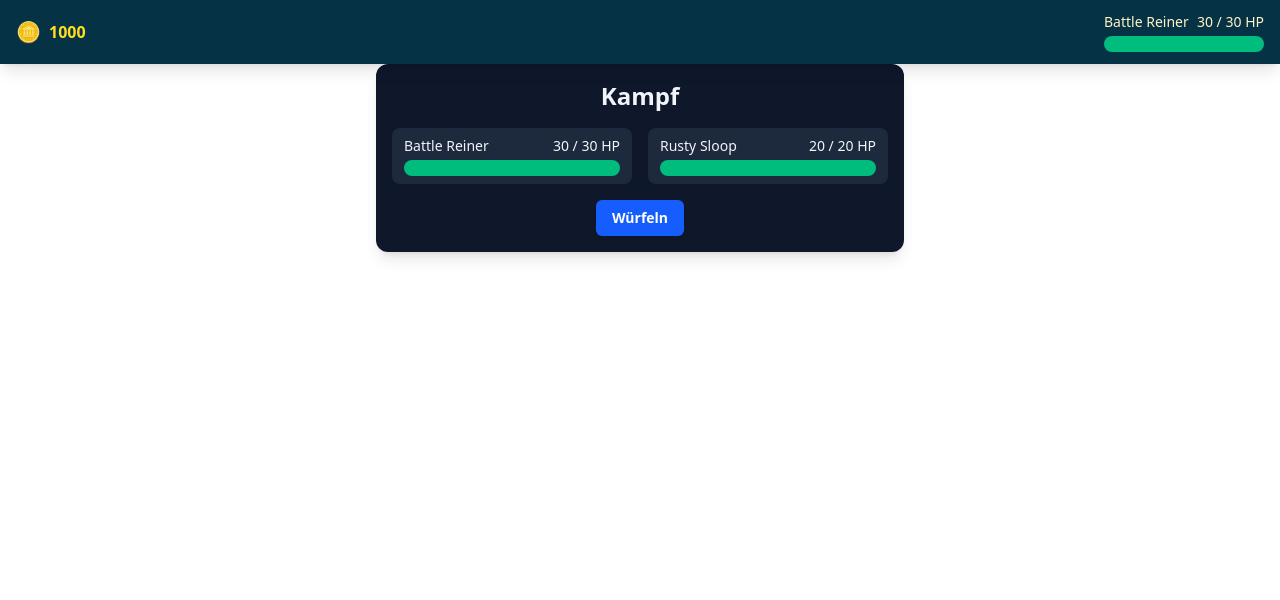
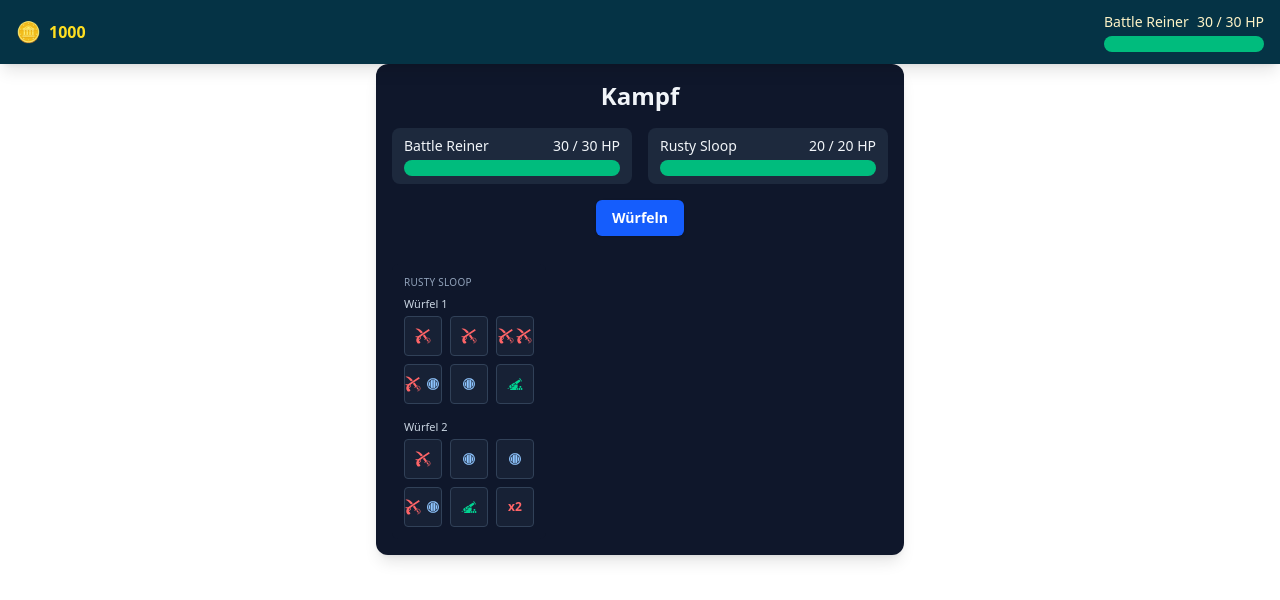
Before and after one commit to AchillesGit/tide-and-trade, a React (Vite) app: page /battle in a window 1280 px wide. Shown: the top 600 px of the page. Built offline with nearby package versions, Linux system fonts and the light colour scheme.

Commit message:
visualize dices for player and enemy in battle component

```diff
--- /dev/null
+++ b/src/components/DiceOverview.tsx
@@ -0,0 +1,48 @@
+import FaceIcons from "./battle/FaceIcons";
+
+import type { FC } from "react";
+
+import type { Dice } from "../types/battleTypes";
+
+interface DiceOverviewProps {
+  title: string;
+  dices: Dice[];
+}
+
+const DiceOverview: FC<DiceOverviewProps> = ({ title, dices }) => {
+  if (!dices || dices.length === 0) return null;
+
+  return (
+    <div className="mt-3 rounded-md bg-slate-900/80 p-3 text-xs">
+      {title ? (
+        <div className="mb-2 text-[10px] uppercase tracking-wide text-slate-400">
+          {title}
+        </div>
+      ) : null}
+
+      <div className="flex flex-col gap-4">
+        {dices.map((item, idx) => (
+          <div key={idx} className="flex flex-col gap-1">
+            <div className="text-[11px] text-slate-300">
+              {`Würfel ${idx + 1}`}
+            </div>
+
+            <div className="grid grid-cols-3 gap-2">
+              {item.faces?.map((face, faceIndex) => (
+                <div
+                  // eslint-disable-next-line react/no-array-index-key
+                  key={faceIndex}
+                  className="flex h-10 items-center justify-center rounded border border-slate-700 bg-slate-800/60"
+                >
+                  <FaceIcons {...face} />
+                </div>
+              ))}
+            </div>
+          </div>
+        ))}
+      </div>
+    </div>
+  );
+};
+
+export default DiceOverview;
--- a/src/components/Inventory.tsx
+++ b/src/components/Inventory.tsx
@@ -1,7 +1,7 @@
 import { useNavigate } from "react-router-dom";
 
+import DiceOverview from "./DiceOverview";
 import ItemInfo from "./ItemInfo";
-import StatsSumInfo from "./StatsSumInfo";
 import useInventory from "../hooks/useInventory";
 import { useGameStore } from "../store/gameStore";
 import { getItemAtCell } from "../util/gridHelper";
@@ -166,7 +166,13 @@ const Inventory: FC = () => {
       ) : null}
 
       <div className="flex gap-2 mt-10">
-        <StatsSumInfo />
+        <DiceOverview
+          title="Battle Reiner"
+          dices={inventoryItems.map((item) => ({
+            id: crypto.randomUUID(),
+            faces: resolveItem(item).dice,
+          }))}
+        />
         {hoveredItem ? <ItemInfo /> : null}
       </div>
     </div>
--- a/src/components/StatsSumInfo.tsx
+++ /dev/null
@@ -1,47 +0,0 @@
-import { useGameStore } from "../store/gameStore";
-import { resolveItem } from "../util/itemHelper";
-import FaceIcons from "./battle/FaceIcons";
-
-import type { FC } from "react";
-
-const StatsSumInfo: FC = () => {
-  const { inventoryItems } = useGameStore();
-
-  if (!inventoryItems || inventoryItems.length === 0) return null;
-
-  return (
-    <div className="mt-3 rounded-md bg-slate-900/80 p-3 text-xs">
-      <div className="mb-2 text-[10px] uppercase tracking-wide text-slate-400">
-        Übersicht – Alle Würfel aller Items
-      </div>
-
-      <div className="flex flex-col gap-4">
-        {inventoryItems.map((item, idx) => {
-          const resolvedItem = resolveItem(item);
-
-          return (
-            <div key={item.instanceId} className="flex flex-col gap-1">
-              <div className="text-[11px] text-slate-300">
-                {item.blueprintId ?? `Item ${idx + 1}`}
-              </div>
-
-              <div className="grid grid-cols-3 gap-2">
-                {resolvedItem.dice?.map((face, faceIndex) => (
-                  <div
-                    // eslint-disable-next-line react/no-array-index-key
-                    key={faceIndex}
-                    className="flex h-10 items-center justify-center rounded border border-slate-700 bg-slate-800/60"
-                  >
-                    <FaceIcons {...face} />
-                  </div>
-                ))}
-              </div>
-            </div>
-          );
-        })}
-      </div>
-    </div>
-  );
-};
-
-export default StatsSumInfo;
--- a/src/components/battle/Battle.tsx
+++ b/src/components/battle/Battle.tsx
@@ -7,6 +7,8 @@ import FaceIcons from "./FaceIcons";
 import useBattle from "../../hooks/useBattle";
 import { useGameStore } from "../../store/gameStore";
 import { formatGold } from "../../util/formatHelper";
+import { resolveItem } from "../../util/itemHelper";
+import DiceOverview from "../DiceOverview";
 import HpBar from "../ShipHpBar";
 
 const Battle: React.FC = () => {
@@ -22,7 +24,7 @@ const Battle: React.FC = () => {
     rolls,
   } = useBattle();
 
-  const { currentHp, maxHp, addGold } = useGameStore();
+  const { currentHp, maxHp, addGold, inventoryItems } = useGameStore();
 
   const usedActions = selectedIds.reduce((sum, sid) => {
     const roll = rolls.player.find((r) => r.id === sid);
@@ -175,6 +177,16 @@ const Battle: React.FC = () => {
           ) : null}
         </div>
       )}
+      <div className="flex">
+        <DiceOverview
+          title="Battle Reiner"
+          dices={inventoryItems.map((item) => ({
+            id: crypto.randomUUID(),
+            faces: resolveItem(item).dice,
+          }))}
+        />
+        <DiceOverview dices={enemy.dices} title={enemy.name} />
+      </div>
     </div>
   );
 };
```
